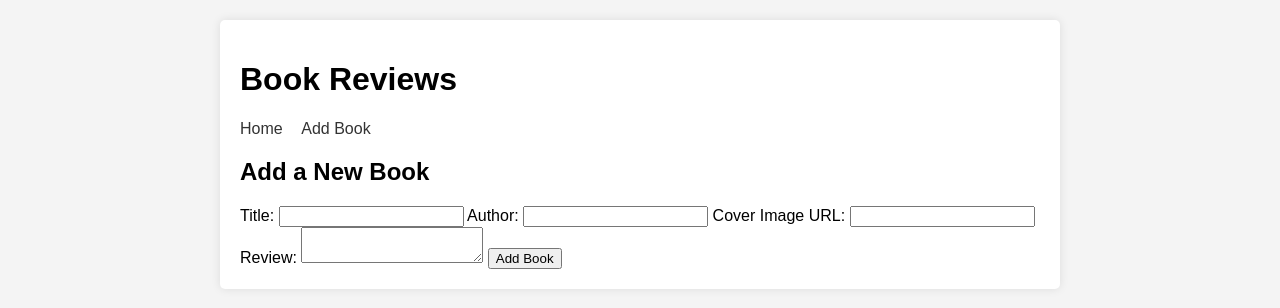
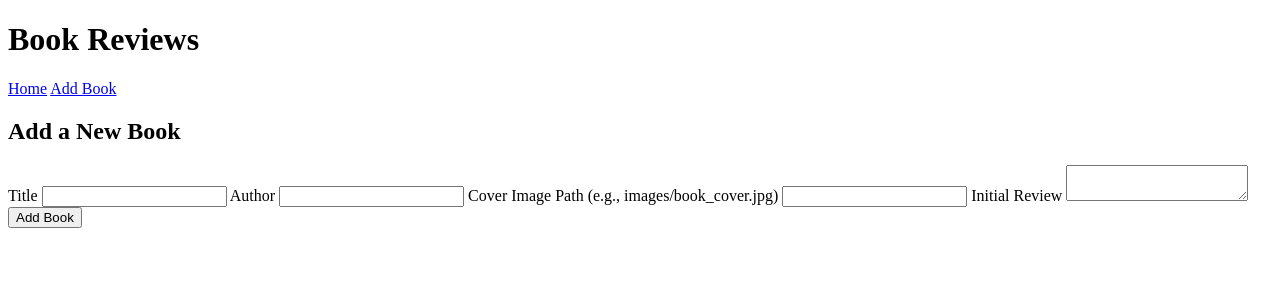
Before and after one commit to ignasvilkas/books-reviews, a Flask app: page /add in a window 1280 px wide. Shown: the top 308 px of the page. Run offline with Flask 3, Linux system fonts and the light colour scheme.

Commit message:
create option to leave a review

```diff
--- a/Templates/add_book.html
+++ b/Templates/add_book.html
@@ -1,21 +1,21 @@
 {% extends "base.html" %}
 
-{% block title %}Add Book{% endblock %}
+{% block title %}Add a New Book{% endblock %}
 
 {% block content %}
     <h2>Add a New Book</h2>
-    <form method="POST" action="{{ url_for('add_book') }}">
-        <label for="title">Title:</label>
-        <input type="text" name="title" required>
+    <form method="POST">
+        <label for="title">Title</label>
+        <input type="text" name="title" id="title" required>
 
-        <label for="author">Author:</label>
-        <input type="text" name="author" required>
+        <label for="author">Author</label>
+        <input type="text" name="author" id="author" required>
 
-        <label for="cover_image">Cover Image URL:</label>
-        <input type="text" name="cover_image" required>
+        <label for="cover_image">Cover Image Path (e.g., images/book_cover.jpg)</label>
+        <input type="text" name="cover_image" id="cover_image" required>
 
-        <label for="review">Review:</label>
-        <textarea name="review" required></textarea>
+        <label for="review">Initial Review</label>
+        <textarea name="review" id="review"></textarea>
 
         <button type="submit">Add Book</button>
     </form>
--- a/Templates/base.html
+++ b/Templates/base.html
@@ -4,11 +4,8 @@
     <meta charset="UTF-8">
     <meta name="viewport" content="width=device-width, initial-scale=1.0">
     <title>{% block title %}Book Reviews{% endblock %}</title>
-    <link rel="stylesheet" href="{{ url_for('static', filename='styles.css') }}">
-    <link rel="icon" href="{{ url_for('static', filename='favicon.ico') }}" type="image/x-icon">
 </head>
 <body>
-    <div class="container">
     <header>
         <h1>Book Reviews</h1>
         <nav>
@@ -16,8 +13,8 @@
             <a href="{{ url_for('add_book') }}">Add Book</a>
         </nav>
     </header>
-
+    <main>
         {% block content %}{% endblock %}
-    </div>
+    </main>
 </body>
 </html>
--- a/app.py
+++ b/app.py
@@ -6,19 +6,23 @@ app.config['SQLALCHEMY_DATABASE_URI'] = 'sqlite:///books.db'
 app.config['SQLALCHEMY_TRACK_MODIFICATIONS'] = False
 db = SQLAlchemy(app)
 
+# Models
 class Book(db.Model):
     id = db.Column(db.Integer, primary_key=True)
     title = db.Column(db.String(200), nullable=False)
     author = db.Column(db.String(100), nullable=False)
     cover_image = db.Column(db.String(300), nullable=False)
     review = db.Column(db.Text, nullable=True)
+    reviews = db.relationship('Review', backref='book', cascade="all, delete-orphan", lazy=True)
 
-with app.app_context():
-    db.create_all()
+class Review(db.Model):
+    id = db.Column(db.Integer, primary_key=True)
+    content = db.Column(db.Text, nullable=False)
+    book_id = db.Column(db.Integer, db.ForeignKey('book.id'), nullable=False)
 
-books = [
+# Initialize static data
+initial_books = [
     {
-        "id": 1,
         "title": "Terminal List",
         "author": "Jack Carr",
         "cover_image": "images/terminal_list.jpg",
@@ -31,7 +35,6 @@ books = [
                    "that will keep readers on the edge of their seats until the final page.")
     },
     {
-        "id": 2,
         "title": "1984",
         "author": "George Orwell",
         "cover_image": "images/1984.jpg",
@@ -45,7 +48,6 @@ books = [
                    "it a crucial read in today’s society.")
     },
     {
-        "id": 3,
         "title": "On the Road",
         "author": "Jack Kerouac",
         "cover_image": "images/on_the_road.jpg",
@@ -60,9 +62,19 @@ books = [
     }
 ]
 
+# Load initial data
+with app.app_context():
+    db.create_all()
+    for book_data in initial_books:
+        if not Book.query.filter_by(title=book_data["title"]).first():
+            book = Book(**book_data)
+            db.session.add(book)
+    db.session.commit()
 
+# Routes
 @app.route('/')
 def index():
+    books = Book.query.all()
     return render_template('index.html', books=books)
 
 @app.route('/add', methods=['GET', 'POST'])
@@ -78,11 +90,15 @@ def add_book():
         return redirect(url_for('index'))
     return render_template('add_book.html')
 
-@app.route('/book/<int:book_id>')
+@app.route('/book/<int:book_id>', methods=['GET', 'POST'])
 def book_details(book_id):
-    book = next((b for b in books if b['id'] == book_id), None)
-    if book is None:
-        return "Book not found", 404
+    book = Book.query.get_or_404(book_id)
+    if request.method == 'POST':
+        review_content = request.form['review']
+        new_review = Review(content=review_content, book_id=book.id)
+        db.session.add(new_review)
+        db.session.commit()
+        return redirect(url_for('book_details', book_id=book.id))
     return render_template('book_details.html', book=book)
 
 if __name__ == '__main__':
```
Also changed, not shown: Templates/book_details.html (+18 -4 lines), Templates/index.html (+4 -3 lines), cleanup.py (added, +9 -0 lines), instance/books.db. Lines whose indentation alone changed are shown as unchanged.
